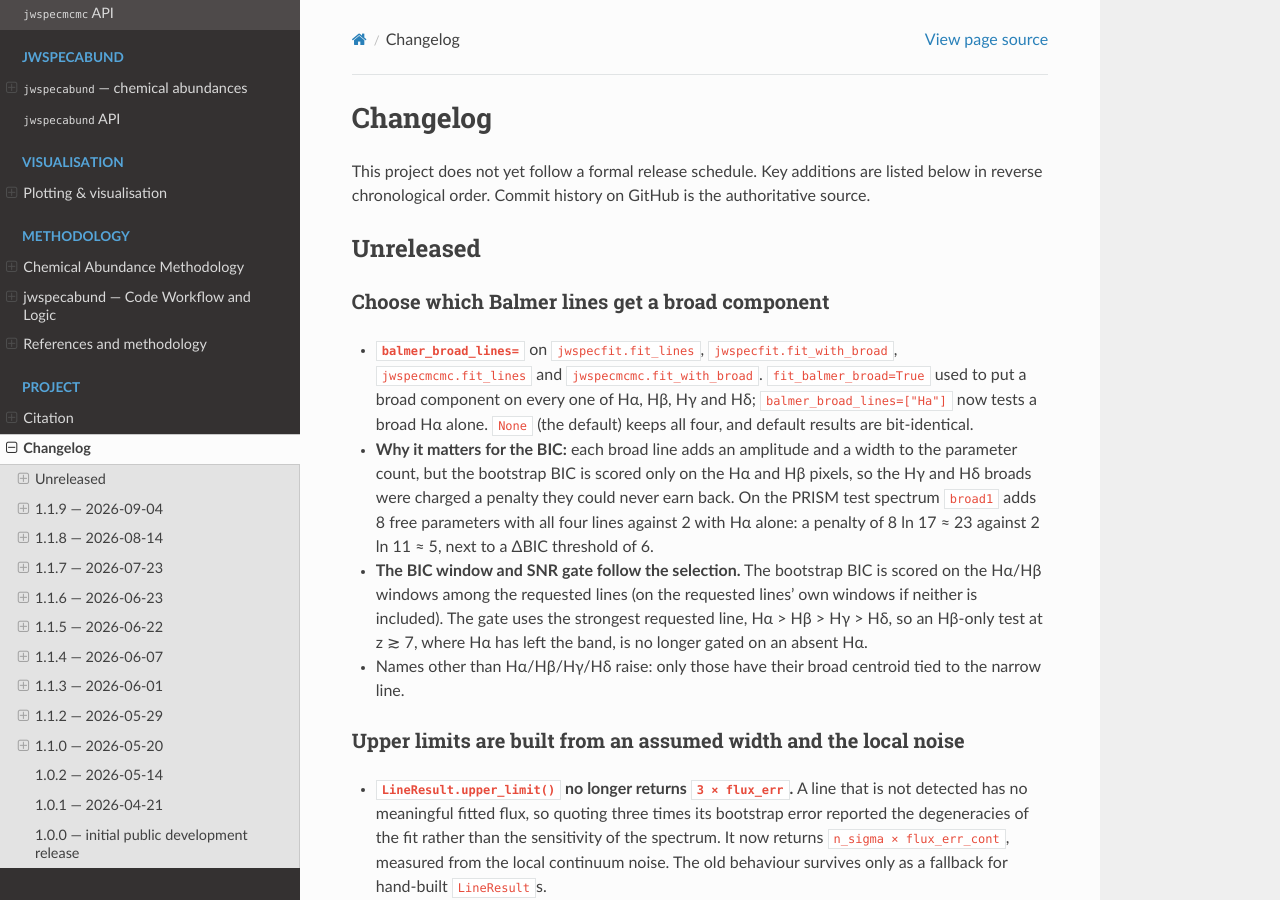
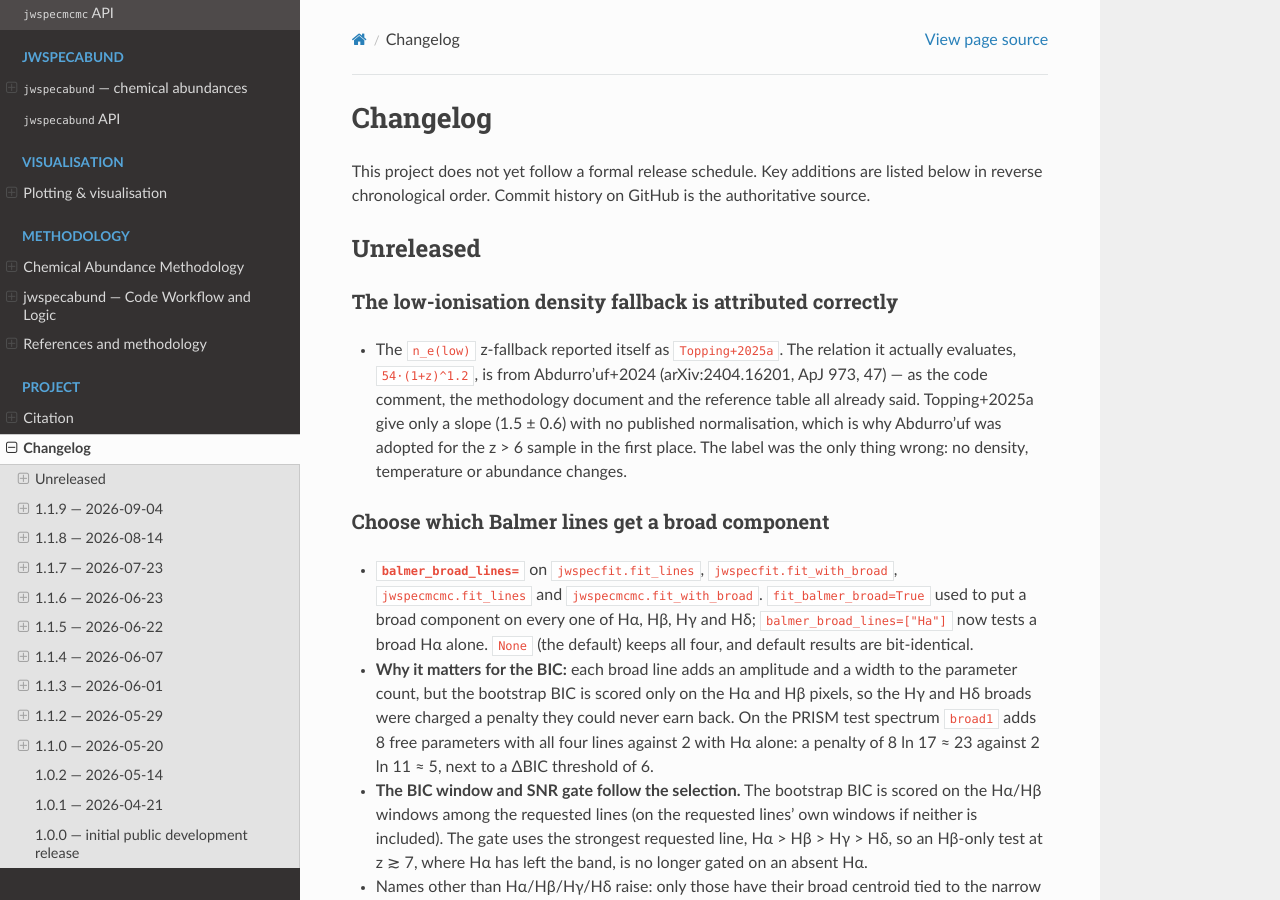
Before and after one commit to raunaq-rai/jwspecfit, a Sphinx documentation site: the page built from docs/changelog.md, in a window 1280 px wide and 900 px high. Built offline with Sphinx 7.4.7 and the Read the Docs theme 3.1.0, drawn with Linux system fonts in a browser that asks for light colours.

Commit message:
Cite Abdurro'uf+2024 for the low-ionisation density fallback
The ne(low) z-fallback reported itself as Topping+2025a, but the relation
it evaluates is 54*(1+z)^1.2 from Abdurro'uf+2024 (arXiv:2404.16201) --
as direct.py, the methodology document and the reference table already
said. Topping+2025a give only a slope, 1.5 +/- 0.6, with no published
normalisation, which is why Abdurro'uf was adopted for z > 6.

Label only: no density, temperature or abundance value changes.

```diff
--- a/docs/changelog.md
+++ b/docs/changelog.md
@@ -5,6 +5,16 @@ additions are listed below in reverse chronological order. Commit
 history on GitHub is the authoritative source.
 
 ## Unreleased
+
+### The low-ionisation density fallback is attributed correctly
+
+- The `n_e(low)` z-fallback reported itself as `Topping+2025a`. The relation it
+  actually evaluates, `54·(1+z)^1.2`, is from Abdurro'uf+2024 (arXiv:2404.16201,
+  ApJ 973, 47) — as the code comment, the methodology document and the reference
+  table all already said. Topping+2025a give only a slope (1.5 ± 0.6) with no
+  published normalisation, which is why Abdurro'uf was adopted for the z > 6
+  sample in the first place. The label was the only thing wrong: no density,
+  temperature or abundance changes.
 
 ### Choose which Balmer lines get a broad component
 
```
Also changed, not shown: 1 other file.
